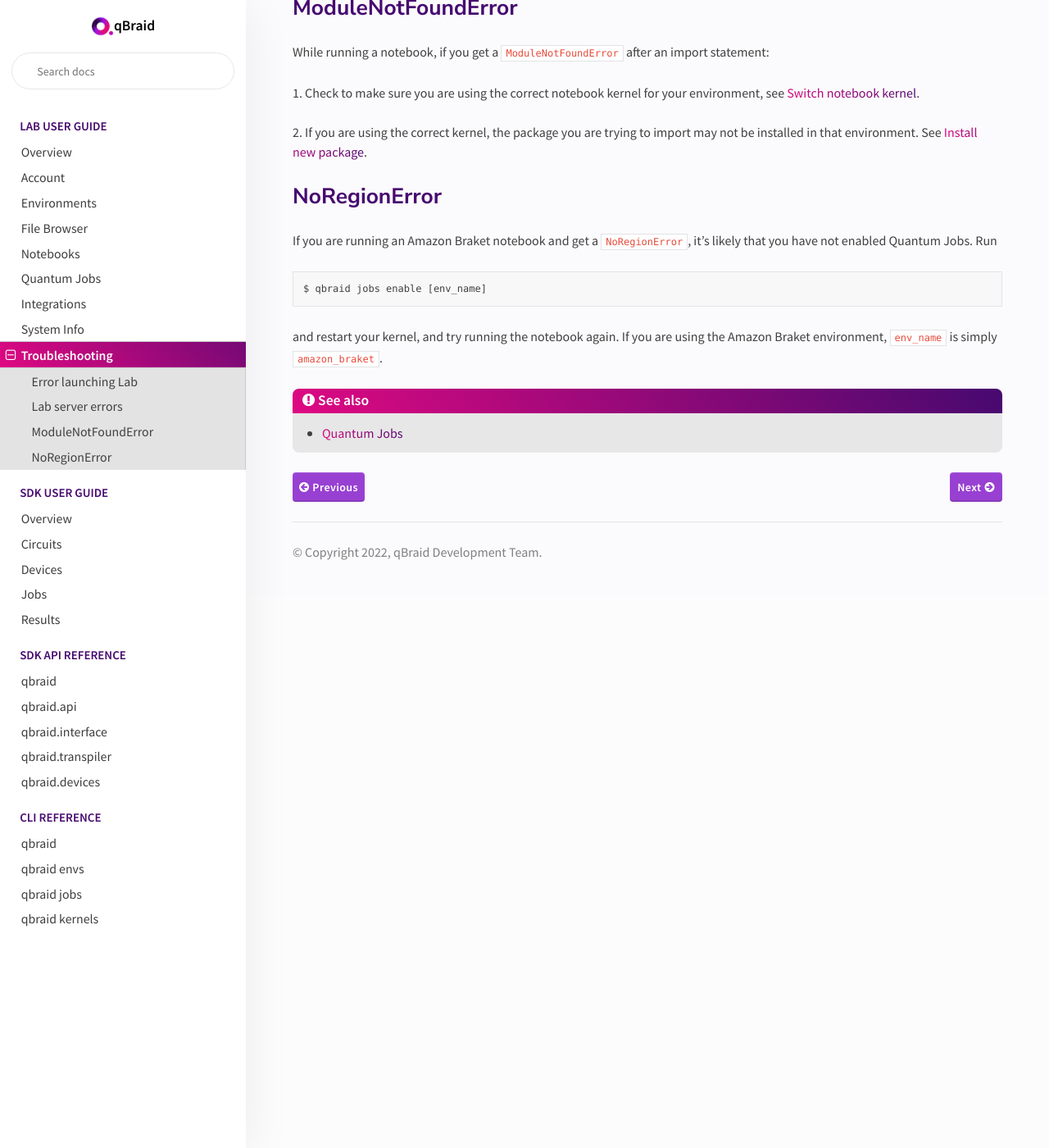
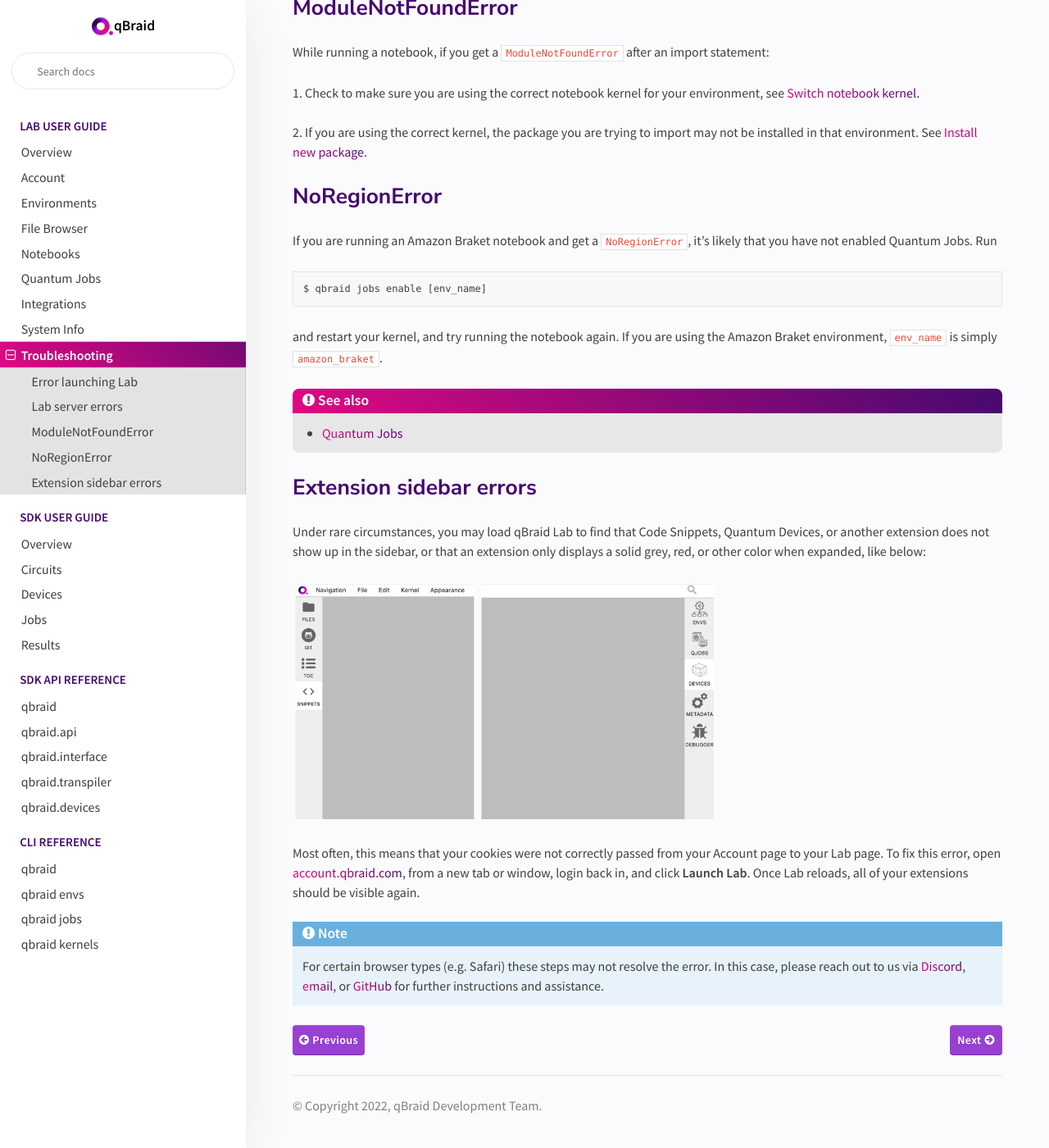
Before and after one commit to qBraid/qBraid, a Sphinx documentation site: the page built from docs/lab/troubleshoot.rst, in a window 1280 px wide and 1400 px high, scrolled down 887 px. Shown: the whole window at 82% size. Built offline with Sphinx 7.4.7 and the Read the Docs theme 2.0.0, drawn with Linux system fonts in a browser that asks for light colours.

Commit message:
docs updates

```diff
--- a/docs/lab/overview.rst
+++ b/docs/lab/overview.rst
@@ -51,6 +51,7 @@
    - `Lab server errors <troubleshoot.html#lab-server-errors>`_
    - `ModuleNotFoundError <troubleshoot.html#modulenotfounderror>`_
    - `NoRegionError <troubleshoot.html#noregionerror>`_
+   - `Extension sidebar errors <troubleshoot.html#extension-sidebar-errors>`_
 
 
 .. seealso::
--- a/docs/lab/troubleshoot.rst
+++ b/docs/lab/troubleshoot.rst
@@ -60,3 +60,21 @@
 .. seealso::
 
     -  `Quantum Jobs <quantumjobs.html>`_
+
+Extension sidebar errors
+--------------------------
+
+Under rare circumstances, you may load qBraid Lab to find that Code Snippets, Quantum Devices, or another extension does not show up in the sidebar,
+or that an extension only displays a solid grey, red, or other color when expanded, like below:
+
+..  image:: ../_static/errors/sidebar_glitch.png
+    :width: 60%
+    :target: javascript:void(0);
+
+Most often, this means that your cookies were not correctly passed from your Account page to your Lab page. To fix this error, open `account.qbraid.com <https://account.qbraid.com>`_,
+from a new tab or window, login back in, and click **Launch Lab**. Once Lab reloads, all of your extensions should be visible again.
+
+.. note::
+  For certain browser types (e.g. Safari) these steps may not resolve the error. In this case, please reach out to us via `Discord <https://discord.gg/gwBebaBZZX>`_,
+  `email <request@qbraid.com>`_, or `GitHub <https://github.com/qbraid/community/issues/new?assignees=&labels=bug&template=bug_report.md>`_ for further instructions and
+  assistance.
```
Also changed, not shown: docs/lab/environments.rst (+23 -18 lines), docs/lab/system.rst (+7 -0 lines), docs/_static/errors/sidebar_glitch.png (added), docs/_static/pkg-logos/pyquil.png.
